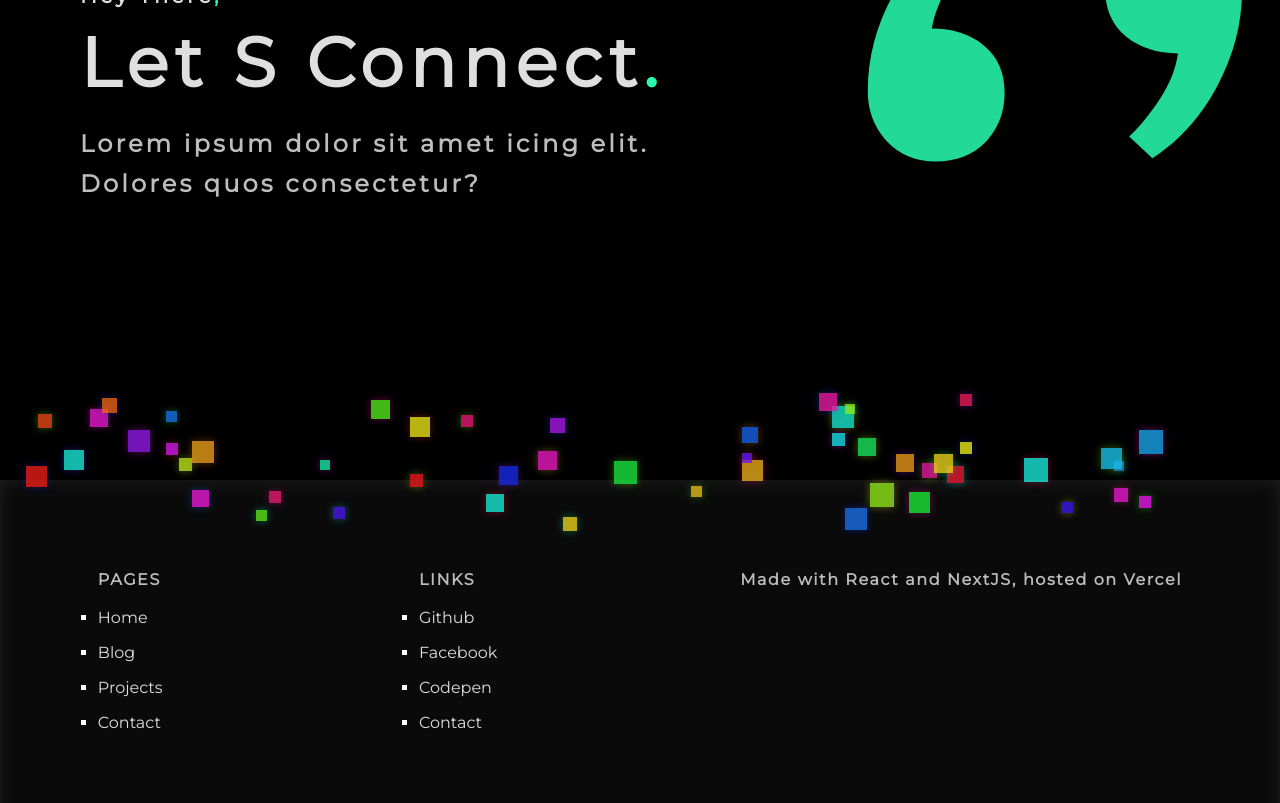
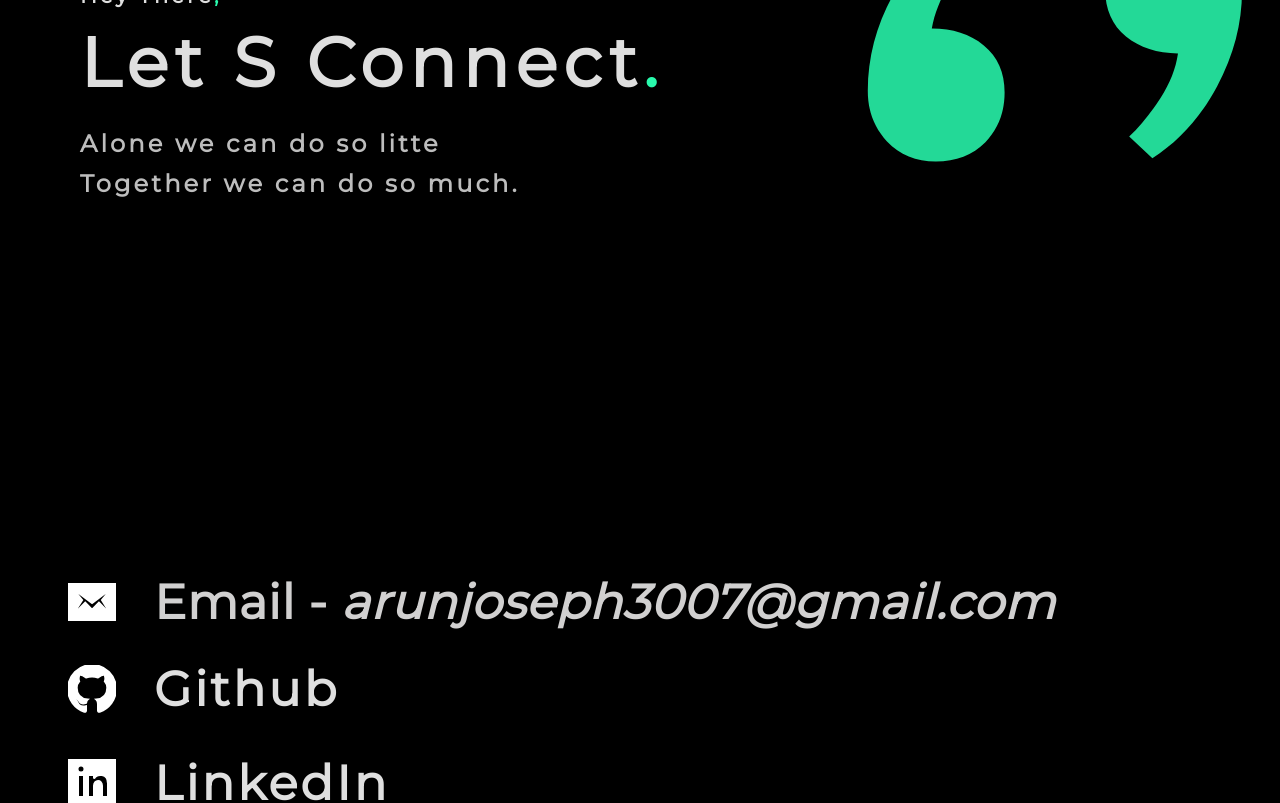
Before and after one commit to Arunjoseph3007/portfolio-next, a Next.js app: page /contact in a window 1280 px wide. Shown: the part 400-1203 px from the top of the page. Built offline with nearby package versions, Linux system fonts and the light colour scheme.

Commit message:
Project and blog pages updated

```diff
--- a/Components/blog/BlogList.js
+++ b/Components/blog/BlogList.js
@@ -9,11 +9,6 @@ const BlogList = ({AllPosts}) => {
       <SecTitle style={{ marginBottom: "6rem" }}>
         You may like this<b>.</b>
       </SecTitle>
-      <br/>
-      <br/>
-      <br/>
-      <br/>
-      <br/>
       {AllPosts.map((post) => (
         <BlogItem key={post.id} data={post} />
       ))}
@@ -21,6 +16,7 @@ const BlogList = ({AllPosts}) => {
   );
 };
 const StyledBlogList = styled(MainSections)`
+  height:200vh;
   padding-top: 0rem;
   padding-bottom: 6rem;
   display: flex;
--- a/Components/lookAndFeel/ReusableStyles.js
+++ b/Components/lookAndFeel/ReusableStyles.js
@@ -106,14 +106,19 @@ export const MarkdownSection = styled(MainSections)`
   height: auto;
   text-align: justify;
   font-size: 1.3rem;
+  margin-bottom: 8rem;
+  overflow: hidden;
   h1,
   h2,
   h3,
   h4,
   h5,
   h6 {
-    text-align: center;
     margin-block: 1rem;
+    font-weight: bold;
+  }
+  img {
+    width:800px;
   }
   .write {
     width: 95%;
@@ -125,7 +130,6 @@ export const MarkdownSection = styled(MainSections)`
       line-height: 1.8rem;
       list-style: square;
     }
-    color: #23d997;
     line-height: 2rem;
     code {
       padding: 1rem;
--- a/pages/_app.js
+++ b/pages/_app.js
@@ -30,7 +30,7 @@ function MyApp({ Component, pageProps, router }) {
   return (
     <>
       <GlobalStyle />
-      <SEO page={router.pathname} />
+      <SEO page={router.asPath} />
       <StyledCursor ref={cursor} />
       <Nav />
       <Design />
--- a/pages/contact.js
+++ b/pages/contact.js
@@ -10,11 +10,22 @@ import {
 import useScrollToTop from "../Utils/useScrollToTop";
 
 const Contact = () => {
-  useScrollToTop()
+  useScrollToTop();
   return (
-    <MainSections  variants={fadeIn} initial="hidden" animate="show" exit="exit">
+    <>
+      <MainSections
+        variants={fadeIn}
+        initial="hidden"
+        animate="show"
+        exit="exit"
+      >
         <Hider>
-        <Title variants={titleAnim} initial="hidden" animate="show" exit="exit">
+          <Title
+            variants={titleAnim}
+            initial="hidden"
+            animate="show"
+            exit="exit"
+          >
             <span>
               Hey there<b>,</b>
             </span>
@@ -23,8 +34,8 @@ const Contact = () => {
           </Title>
         </Hider>
         <h2>
-        Lorem ipsum dolor sit amet icing elit.
-        <br /> Dolores quos consectetur?
+          Alone we can do so litte
+          <br /> Together we can do so much.
         </h2>
         <QuotationSvg
           width="375"
@@ -39,6 +50,66 @@ const Contact = () => {
           />
         </QuotationSvg>
       </MainSections>
+      <MainSections>
+        <ul style={{ listStyle: "none" }}>
+          <li>
+            <ContactRow>
+              <svg
+                xmlns="http://www.w3.org/2000/svg"
+                width="24"
+                height="24"
+                viewBox="0 0 24 24"
+              >
+                <path
+                  d="M0 3v18h24v-18h-24zm22 16l-6.526-6.618-3.445 3.483-3.418-3.525-6.611 6.66 5.051-8-5.051-6 10.029 7.446 9.971-7.446-4.998 6.01 4.998 7.99z"
+                  fill="white"
+                  stroke="white"
+                />
+              </svg>
+              <p>
+                Email - <i>arunjoseph3007@gmail.com</i>
+              </p>
+            </ContactRow>
+          </li>
+          <li>
+            <ContactRow>
+              <svg
+                xmlns="http://www.w3.org/2000/svg"
+                width="24"
+                height="24"
+                viewBox="0 0 24 24"
+              >
+                <path
+                  d="M12 0c-6.626 0-12 5.373-12 12 0 5.302 3.438 9.8 8.207 11.387.599.111.793-.261.793-.577v-2.234c-3.338.726-4.033-1.416-4.033-1.416-.546-1.387-1.333-1.756-1.333-1.756-1.089-.745.083-.729.083-.729 1.205.084 1.839 1.237 1.839 1.237 1.07 1.834 2.807 1.304 3.492.997.107-.775.418-1.305.762-1.604-2.665-.305-5.467-1.334-5.467-5.931 0-1.311.469-2.381 1.236-3.221-.124-.303-.535-1.524.117-3.176 0 0 1.008-.322 3.301 1.23.957-.266 1.983-.399 3.003-.404 1.02.005 2.047.138 3.006.404 2.291-1.552 3.297-1.23 3.297-1.23.653 1.653.242 2.874.118 3.176.77.84 1.235 1.911 1.235 3.221 0 4.609-2.807 5.624-5.479 5.921.43.372.823 1.102.823 2.222v3.293c0 .319.192.694.801.576 4.765-1.589 8.199-6.086 8.199-11.386 0-6.627-5.373-12-12-12z"
+                  fill="white"
+                  stroke="white"
+                />
+              </svg>
+              <a href="https://github.com/Arunjoseph3007">Github</a>
+            </ContactRow>
+          </li>
+          <li>
+            <ContactRow>
+              <svg
+                xmlns="http://www.w3.org/2000/svg"
+                width="24"
+                height="24"
+                viewBox="0 0 24 24"
+              >
+                <path
+                  d="M0 0v24h24v-24h-24zm8 19h-3v-11h3v11zm-1.5-12.268c-.966 0-1.75-.79-1.75-1.764s.784-1.764 1.75-1.764 1.75.79 1.75 1.764-.783 1.764-1.75 1.764zm13.5 12.268h-3v-5.604c0-3.368-4-3.113-4 0v5.604h-3v-11h3v1.765c1.397-2.586 7-2.777 7 2.476v6.759z"
+                  fill="white"
+                  stroke="white"
+                />
+              </svg>
+              <a href="https://www.linkedin.com/in/arun-joseph-4084b1218/">
+                LinkedIn
+              </a>
+            </ContactRow>
+          </li>
+        </ul>
+      </MainSections>
+    </>
   );
 };
 
@@ -46,4 +117,18 @@ const QuotationSvg = styled(StyledSvg)`
   right: 3%;
 `;
 
+const ContactRow = styled.h3`
+  display: flex;
+  gap: 50px;
+  align-items: center;
+  font-size: 3rem;
+  margin-block: 3.4rem;
+  svg {
+    transform: scale(2);
+  }
+  i {
+    font-weight: light;
+  }
+`;
+
 export default Contact;
```
Also changed, not shown: Components/about/AboutMeSection.js (+10 -8 lines), Components/project/ProjectPanel.js (+4 -4 lines), pages/blog/[id].js (+13 -4 lines), posts/first.md (deleted, +0 -22 lines), posts/how-to-make-a-github-clone.md (added, +57 -0 lines), public/Getdata.js (+12 -43 lines), public/assets/gitbase.jpg (added). Lines whose indentation alone changed are shown as unchanged.
